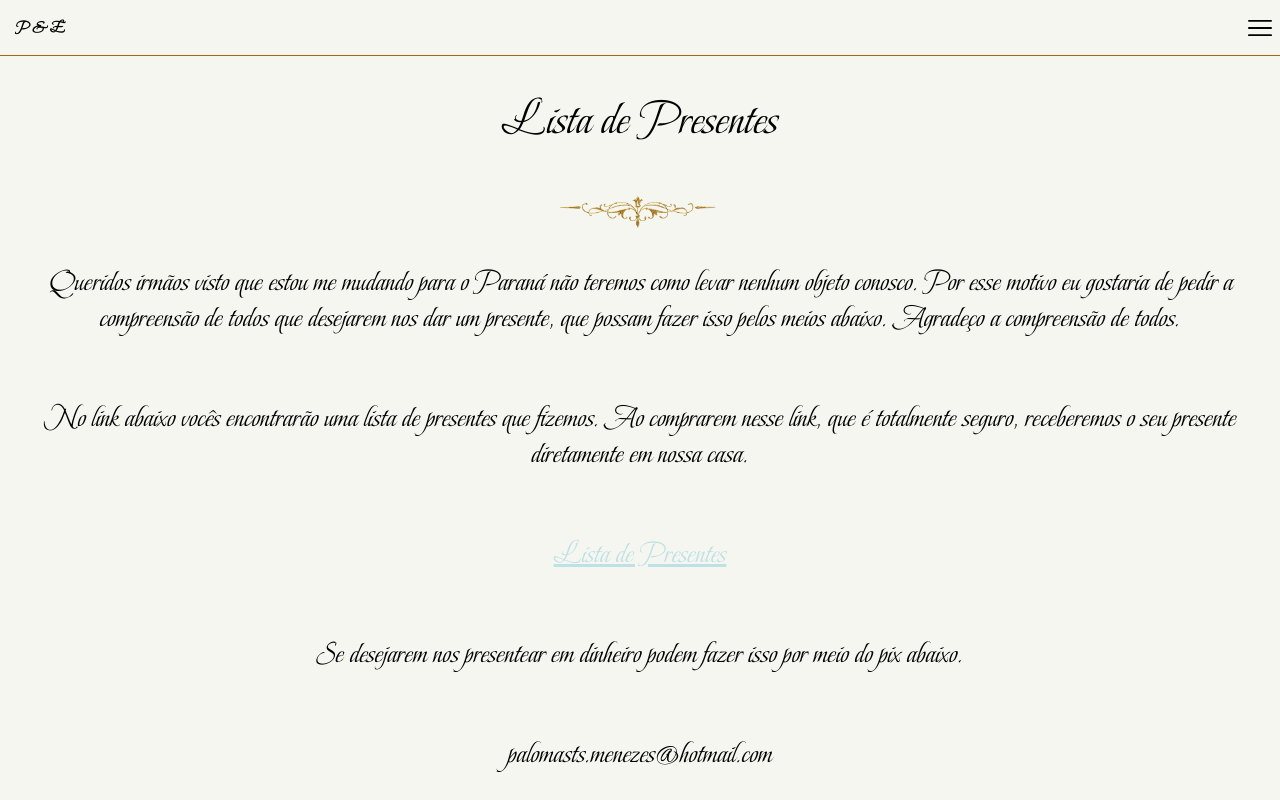
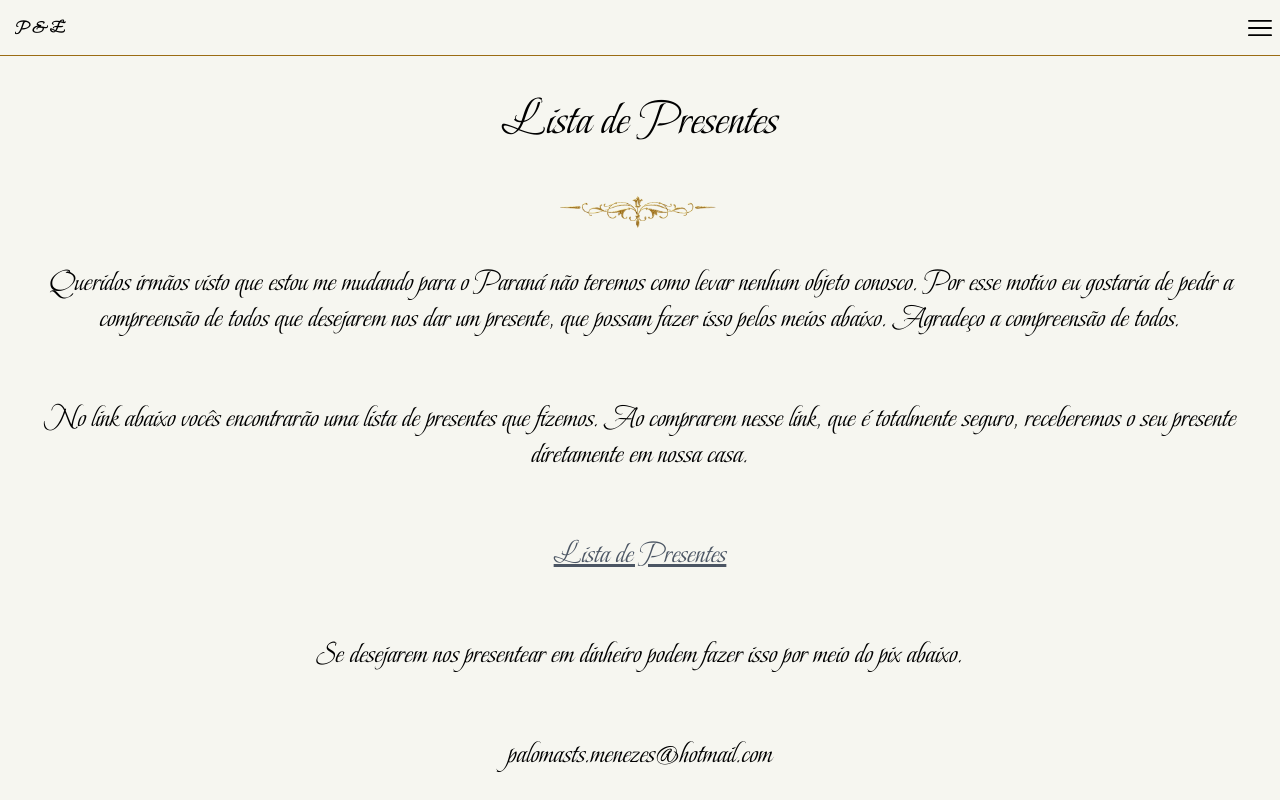
Before and after one commit to MarceloJrdaLuz/projetositecasamento, a Next.js app: page /listadepresentes in a window 1280 px wide. Shown: the top 800 px of the page. Built offline with nearby package versions, Linux system fonts and the light colour scheme.

Commit message:
Cor do link alterada

```diff
--- a/components/ListaPresentes.tsx
+++ b/components/ListaPresentes.tsx
@@ -29,7 +29,7 @@ export default function ListaPresentes(props: ListaPresentesProps) {
                     {props.opcao1}
                 </p>
                 <Link href='https://finalfeliz.de/palomaeverton02/' passHref>
-                    <span className={`w-screen flex justify-center items-center text-center text-3xl h-fit  p-8 underline text-casamento-600`}>Lista de Presentes</span>
+                    <span className={`w-screen flex justify-center items-center text-center text-3xl h-fit  p-8 underline text-gray-600`}>Lista de Presentes</span>
                 </Link>
                 <p className={`w-screen flex justify-center items-center text-center text-3xl h-fit  p-8`}>
                     {props.opcao2}
```
